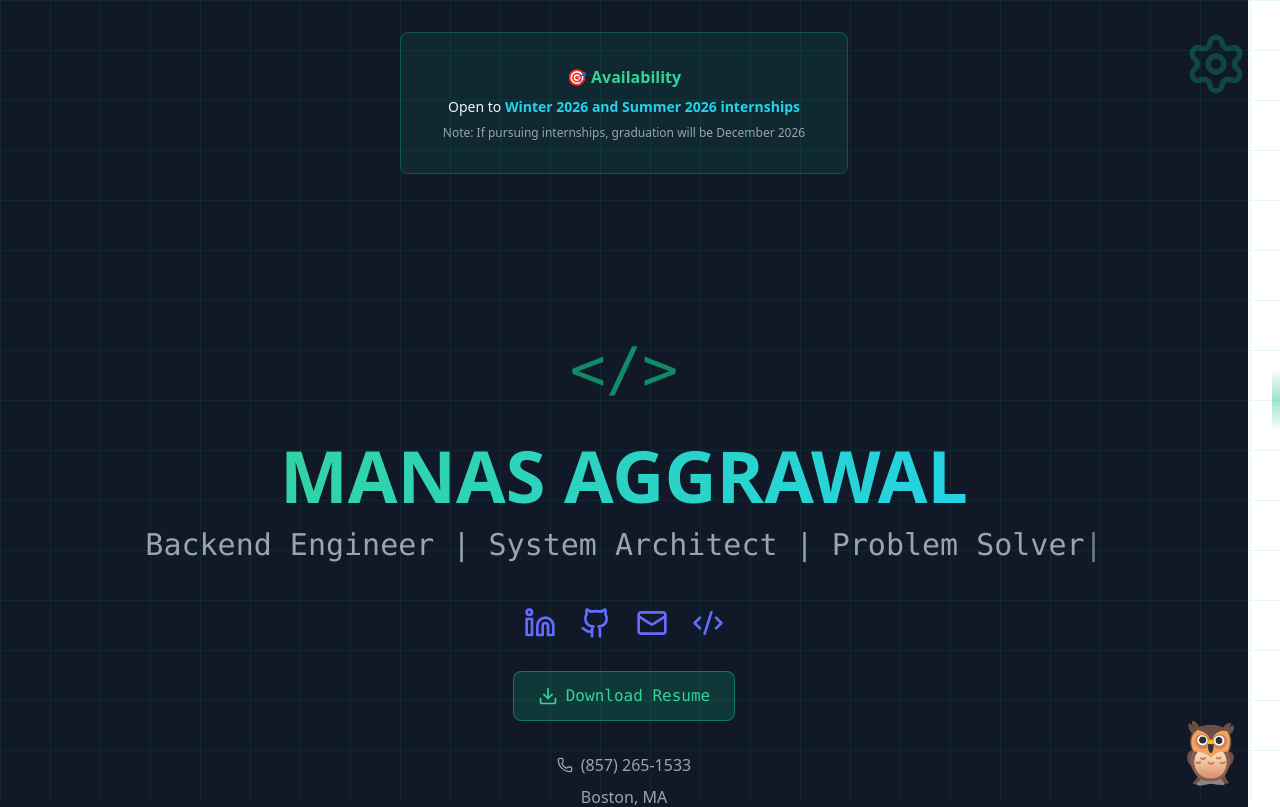
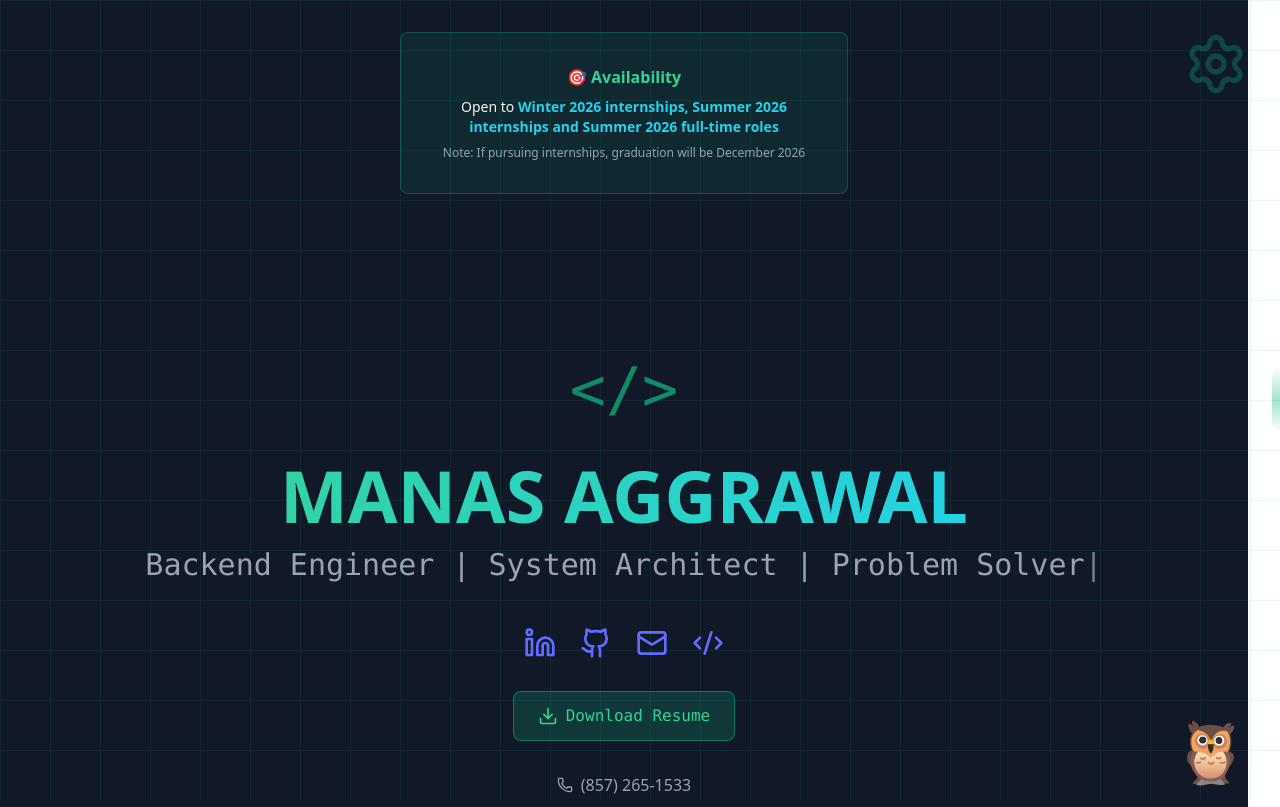
Before and after one commit to manas-aggrawal/who-is-manas, a React (Vite) app: page / in a window 1280 px wide. Shown: the top 807 px of the page. Built offline with nearby package versions, Linux system fonts and the light colour scheme.

Commit message:
updated availability

```diff
--- a/src/App.jsx
+++ b/src/App.jsx
@@ -306,7 +306,7 @@ const Portfolio = () => {
         <div className="bg-emerald-500/10 border border-emerald-500/30 rounded-lg p-8 mt-8 text-center max-w-md mx-auto">
           <p className="text-emerald-400 font-semibold mb-2">🎯 Availability</p>
           <p className="text-sm">
-            Open to <span className="text-cyan-400 font-semibold">Winter 2026 and Summer 2026 internships</span>
+            Open to <span className="text-cyan-400 font-semibold">Winter 2026 internships, Summer 2026 internships and Summer 2026 full-time roles</span>
           </p>
           <p className="text-xs text-gray-400 mt-2">
             Note: If pursuing internships, graduation will be December 2026
```
